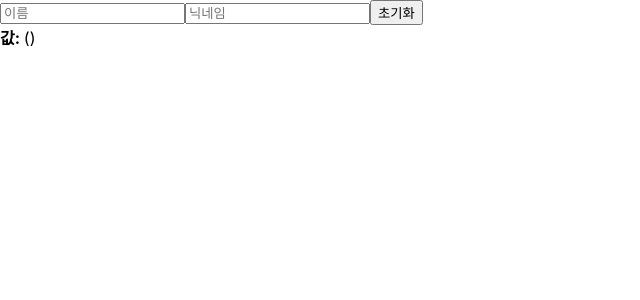
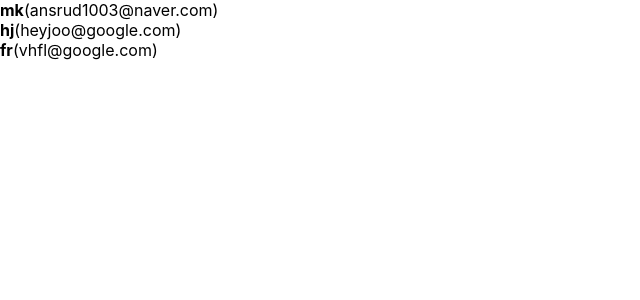
Before and after one commit to dinomoon/React, a React (Create React App) app in the folder fastcampus/: page / in a window 1280 px wide. Shown: the top 300 px of the page, without its empty margins (0-640 px from the left). Built offline with nearby package versions, Linux system fonts and the light colour scheme.

Commit message:
11. 배열 렌더링하기

```diff
--- /dev/null
+++ b/fastcampus/src/11. 배열 렌더링하기/UserList.jsx
@@ -0,0 +1,41 @@
+import React from 'react';
+
+function User({user}) {
+  return (
+    <div>
+      <b>{user.name}</b><span>({user.email})</span>
+    </div>
+  )
+}
+
+function UserList() {
+  const users = [
+    {
+      id: 1,
+      name: 'mk',
+      email: 'ansrud1003@naver.com',
+    },
+    {
+      id: 2,
+      name: 'hj',
+      email: 'heyjoo@google.com',
+    },
+    {
+      id: 3,
+      name: 'fr',
+      email: 'vhfl@google.com',
+    }
+  ];
+
+  return(
+    <div>
+      {
+        users.map(
+          user => <User user={user} key={user.id} />
+        )
+      }
+    </div>
+  )
+};
+
+export default UserList;
--- a/fastcampus/src/App.js
+++ b/fastcampus/src/App.js
@@ -1,9 +1,9 @@
 import './App.css';
-import InputSample from './10. useRef로 특정 DOM 선택하기/InputSample';
+import UserList from './11. 배열 렌더링하기/UserList';
 
 function App() {
   return (
-    <InputSample />
+    <UserList />
   );
 }
 
```
Also changed, not shown: 2 other files (tests, documents, lock files or other folders).
